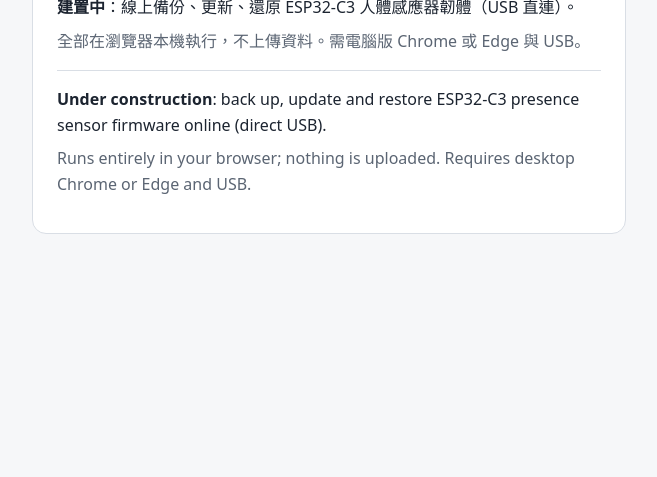
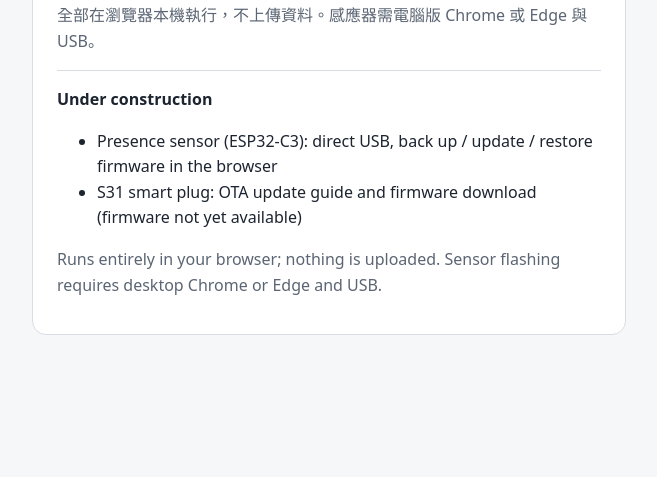
Before and after one commit to derliang/device-flasher, a plain HTML site: page index.html in a window 1280 px wide. Shown: the part 323-800 px from the top of the page, without its empty margins (311-968 px from the left). Drawn offline with Linux system fonts and the light colour scheme.

Commit message:
docs: sensor via USB, S31 OTA guide and firmware download
Co-Authored-By: Claude Sonnet 5.5 <noreply@anthropic.com>

```diff
--- a/index.html
+++ b/index.html
@@ -16,11 +16,13 @@ p{margin:.5rem 0}.mut{color:var(--mut)}
 <body>
 <main>
 <h1>Device Flasher</h1>
-<p><strong>建置中</strong>：線上備份、更新、還原 ESP32-C3 人體感應器韌體（USB 直連）。</p>
-<p class="mut">全部在瀏覽器本機執行，不上傳資料。需電腦版 Chrome 或 Edge 與 USB。</p>
+<p><strong>建置中</strong></p>
+<ul><li>人體感應器（ESP32-C3）：USB 直連，瀏覽器備份／更新／還原韌體</li><li>S31 插座：OTA 更新教學與韌體下載（韌體暫未開放）</li></ul>
+<p class="mut">全部在瀏覽器本機執行，不上傳資料。感應器需電腦版 Chrome 或 Edge 與 USB。</p>
 <hr style="border:0;border-top:1px solid var(--bd);margin:16px 0">
-<p><strong>Under construction</strong>: back up, update and restore ESP32-C3 presence sensor firmware online (direct USB).</p>
-<p class="mut">Runs entirely in your browser; nothing is uploaded. Requires desktop Chrome or Edge and USB.</p>
+<p><strong>Under construction</strong></p>
+<ul><li>Presence sensor (ESP32-C3): direct USB, back up / update / restore firmware in the browser</li><li>S31 smart plug: OTA update guide and firmware download (firmware not yet available)</li></ul>
+<p class="mut">Runs entirely in your browser; nothing is uploaded. Sensor flashing requires desktop Chrome or Edge and USB.</p>
 </main>
 </body>
 </html>
```
Also changed, not shown: 1 other file.
